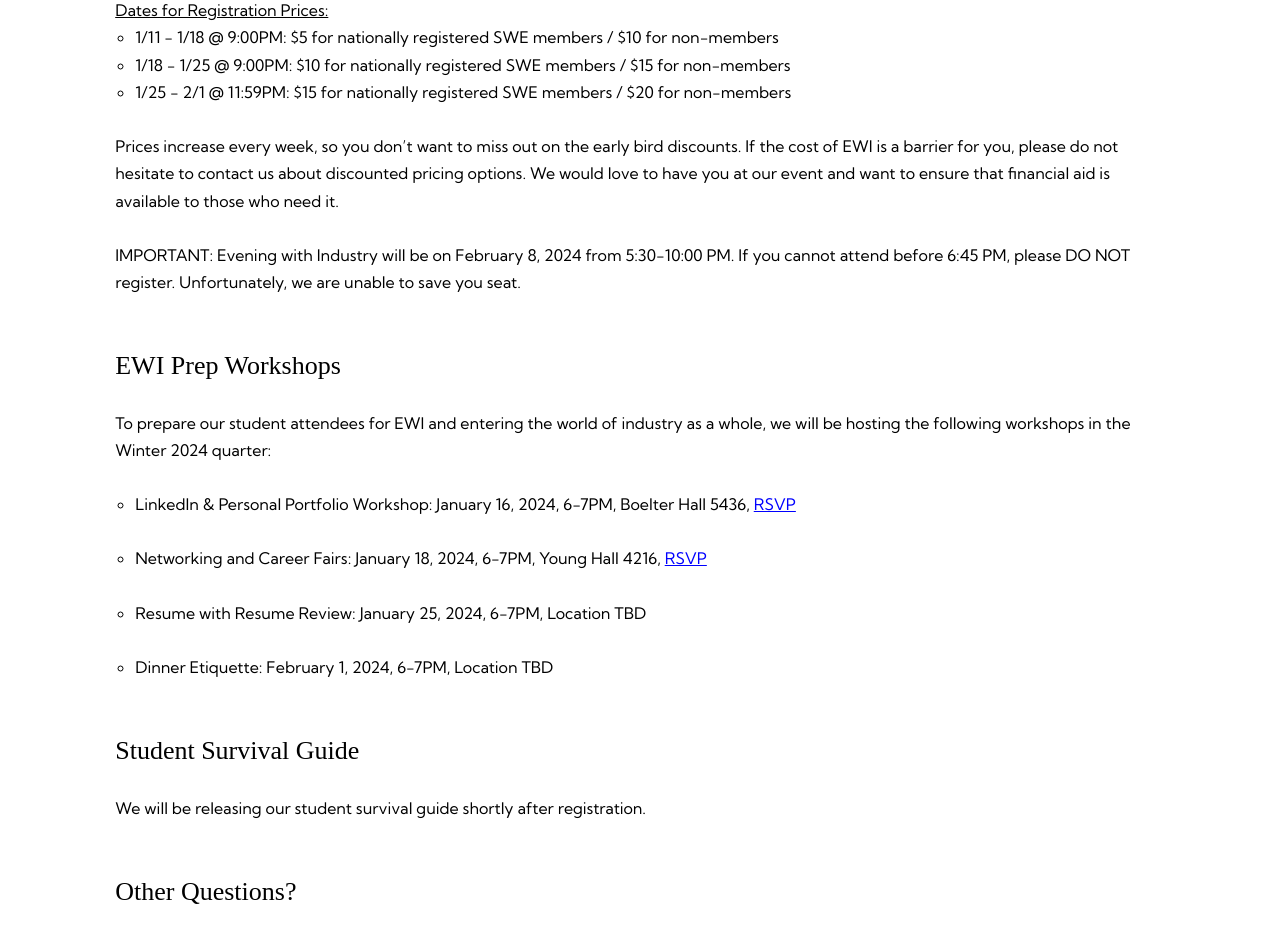
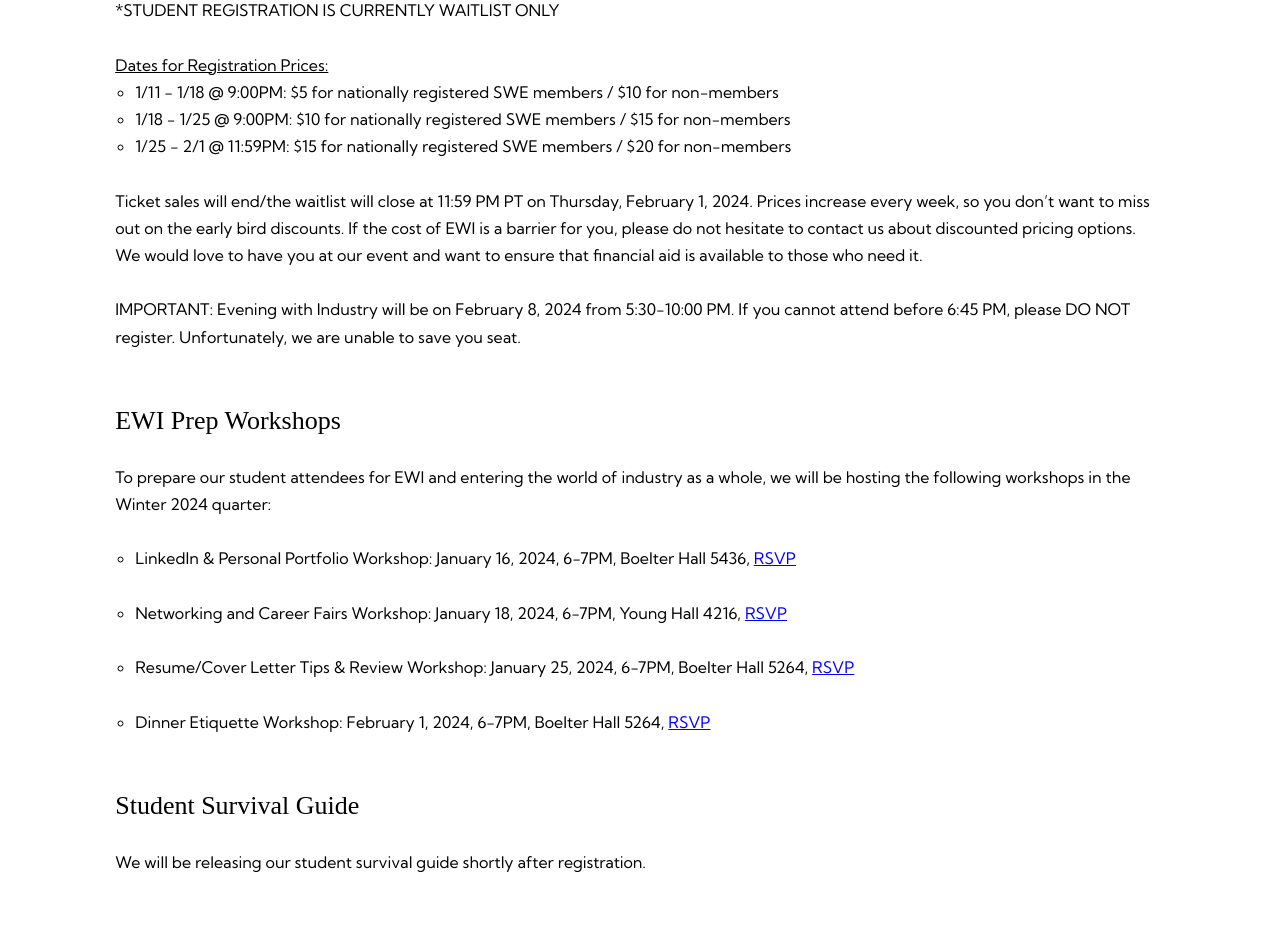
Before and after one commit to swe-ucla/ewi-website, a React (Create React App) app: page /student in a window 1280 px wide. Shown: the part 580-1513 px from the top of the page. Built offline with nearby package versions, Linux system fonts and the light colour scheme; a web font is replaced by a local one.

Commit message:
Updated info for upcoming workshops.

```diff
--- a/src/components/studentInfo/StudentInfo.jsx
+++ b/src/components/studentInfo/StudentInfo.jsx
@@ -9,11 +9,13 @@ const StudentInfo = () => {
         <h2>Student Registration</h2>
         <div className="student__paragraph">
           <p>
-              Student registration for Evening with Industry 2024 opened on January 11, 2024 at 9 PM. Everyone is invited, regardless of gender. Table assignments are first come, first serve, register as soon as possible to ensure you get to sit with your top choice company! We will also begin a waitlist as we hit capacity.
+              Student registration for Evening with Industry 2024 opened on January 11, 2024 at 9 PM. Everyone is invited, regardless of gender. Table assignments are first come, first serve, register as soon as possible to ensure you get to sit with your top choice company! We will also begin a waitlist as we hit capacity.*
           </p>
           <br/>
-          <a className="btn" href="https://docs.google.com/forms/d/1ifw7WO5da8OaMP1yaPWfvdGZP80MlKe4R2ytlkhftbU/viewform?edit_requested=true">Student Registration Form</a>
+          <a className="btn" href="https://docs.google.com/forms/d/1ifw7WO5da8OaMP1yaPWfvdGZP80MlKe4R2ytlkhftbU/viewform?edit_requested=true" target="_blank" rel="noopener noreferrer">Student Registration Form</a>
           <br/>
+          <br/>
+          <p>*STUDENT REGISTRATION IS CURRENTLY WAITLIST ONLY</p>
           <br/>
           <p style={{textDecoration: 'underline'}}>
             Dates for Registration Prices:
@@ -26,7 +28,7 @@ const StudentInfo = () => {
           </ul>
           <br />
           <p>
-            Prices increase every week, so you don’t want to miss out on the early bird discounts. If the cost of EWI is a barrier for you, please do not hesitate to contact us about discounted pricing options. We would love to have you at our event and want to ensure that financial aid is available to those who need it.
+            Ticket sales will end/the waitlist will close at 11:59 PM PT on Thursday, February 1, 2024. Prices increase every week, so you don’t want to miss out on the early bird discounts. If the cost of EWI is a barrier for you, please do not hesitate to contact us about discounted pricing options. We would love to have you at our event and want to ensure that financial aid is available to those who need it.
           </p>
           <br />
           <p> IMPORTANT: Evening with Industry will be on February 8, 2024 from 5:30-10:00 PM. If you cannot attend before 6:45 PM, please DO NOT register. Unfortunately, we are unable to save you seat. </p>
@@ -41,11 +43,11 @@ const StudentInfo = () => {
           <ul>
             <li>LinkedIn & Personal Portfolio Workshop: January 16, 2024, 6-7PM, Boelter Hall 5436, <a href="https://docs.google.com/forms/d/e/1FAIpQLSdtCOzRUiOHoM1yu7elh9sacACvB7LrP3ZzVZqTWU6Fi3JwvA/viewform" target="_blank" rel="noopener noreferrer">RSVP</a></li>
             <br/>
-            <li>Networking and Career Fairs: January 18, 2024, 6-7PM, Young Hall 4216, <a className="rsvp_link" href="https://docs.google.com/forms/d/e/1FAIpQLSfO89TiyfCcos3UvPSQcV_R6xnD0N4cc2jBZKWAREIx-Zh4Pw/viewform" rel="noopener noreferrer" target="_blank">RSVP</a></li>
+            <li>Networking and Career Fairs Workshop: January 18, 2024, 6-7PM, Young Hall 4216, <a className="rsvp_link" href="https://docs.google.com/forms/d/e/1FAIpQLSfO89TiyfCcos3UvPSQcV_R6xnD0N4cc2jBZKWAREIx-Zh4Pw/viewform" rel="noopener noreferrer" target="_blank">RSVP</a></li>
             <br/>
-            <li>Resume with Resume Review: January 25, 2024, 6-7PM, Location TBD</li>
+            <li>Resume/Cover Letter Tips & Review Workshop: January 25, 2024, 6-7PM, Boelter Hall 5264, <a className="rsvp_link" href="https://forms.gle/TRdn8LWJX9LjCm5G9" target="_blank" rel="noopener noreferrer">RSVP</a></li>
             <br/>
-            <li>Dinner Etiquette: February 1, 2024, 6-7PM, Location TBD</li>
+            <li>Dinner Etiquette Workshop: February 1, 2024, 6-7PM, Boelter Hall 5264, <a className="rsvp_link" href="https://forms.gle/JzurD93RYabu1B3Y9" target="_blank" rel="noopener noreferrer">RSVP</a> </li>
           </ul>
           </p>
         </div>
```
